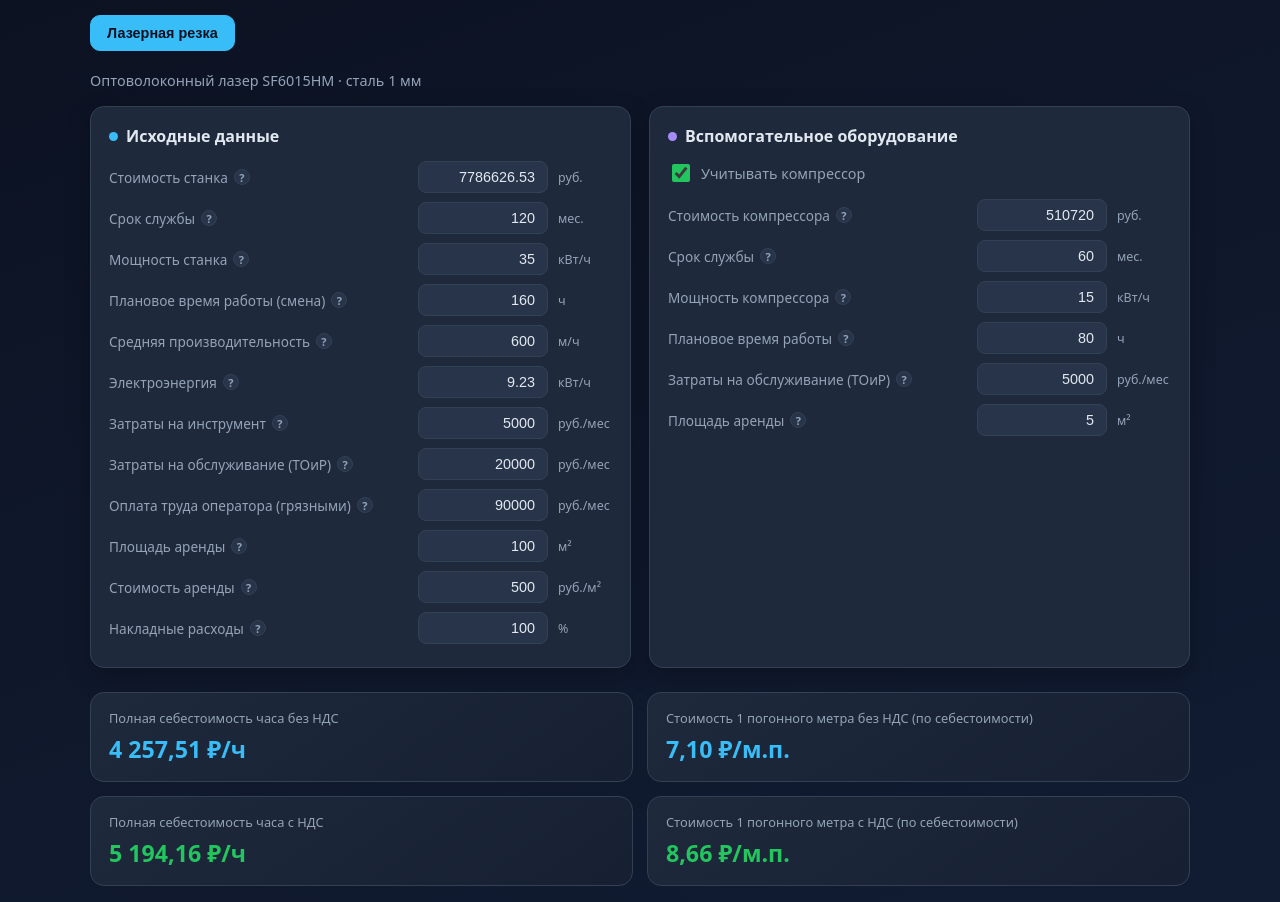
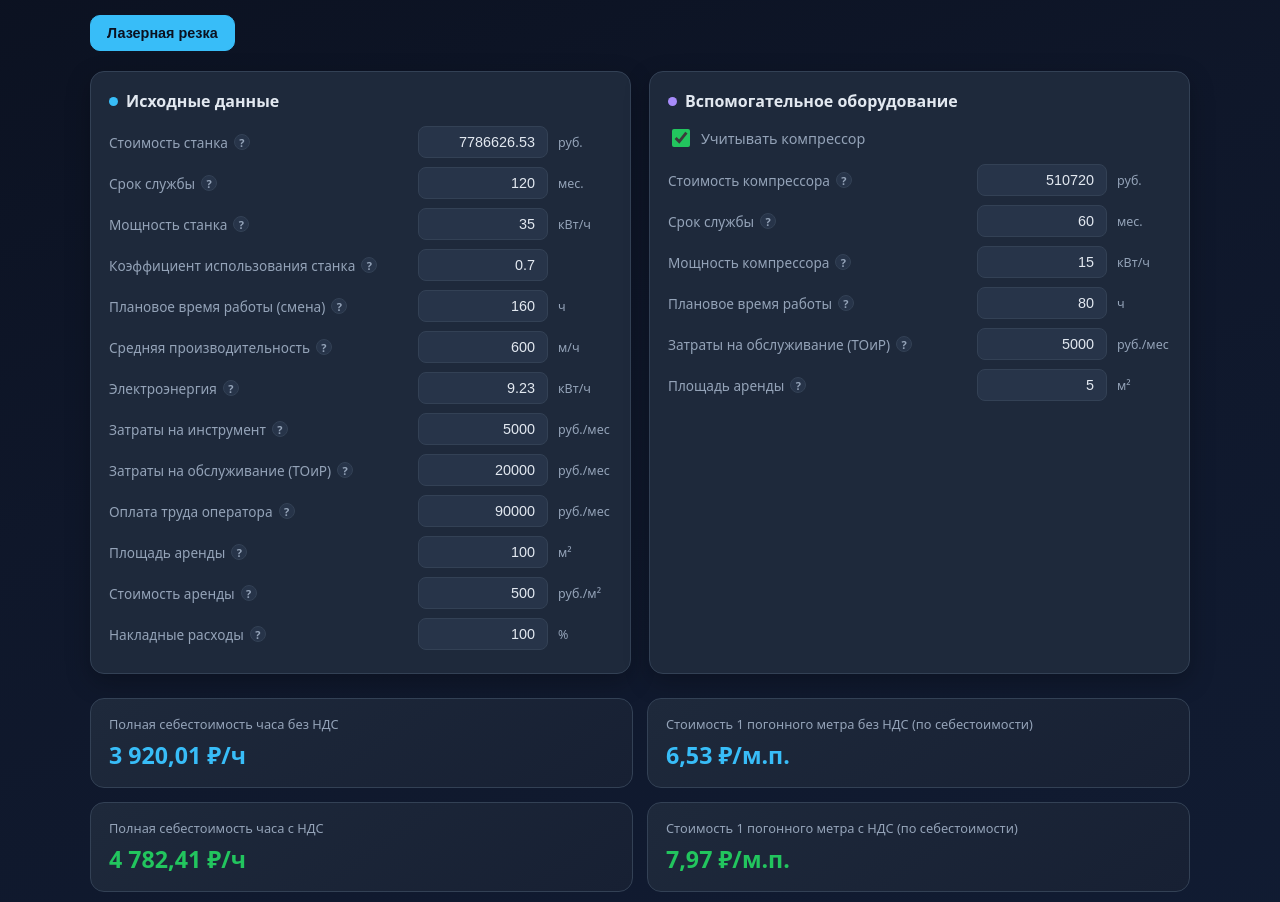
Before and after one commit to evgeny199112-netizen/Calculate-cost-price, a plain HTML site: page index.html in a window 1280 px wide. Shown: the part 83-985 px from the top of the page. Drawn offline with Linux system fonts and the light colour scheme.

Commit message:
Add files via upload

```diff
--- a/index.html
+++ b/index.html
@@ -3,7 +3,7 @@
 <head>
 <meta charset="UTF-8">
 <meta name="viewport" content="width=device-width, initial-scale=1.0">
-<title>Калькуляторы себестоимости</title>
+<title>Калькулятор себестоимости</title>
 <style>
   :root{
     --bg:#0f172a; --card:#1e293b; --card2:#273449; --text:#e2e8f0;
@@ -95,7 +95,7 @@
 </head>
 <body>
 <div class="wrap">
-  <h1>Калькуляторы себестоимости</h1>
+  <h1>Калькулятор себестоимости</h1>
   <div class="sub">Выберите процесс — данные, формулы и результаты переключатся</div>
 
   <div class="tabs" id="tabs"></div>
@@ -104,14 +104,13 @@
 
 <script>
 const VAT = 1.22;
-const DEMAND = 0.7;
 const SALARY_TAX = 1.3;
 const fmt = v => (isFinite(v) ? v : 0).toLocaleString('ru-RU',{minimumFractionDigits:2,maximumFractionDigits:2});
 
 const helpers = {
   perHour: (monthly, hours) => hours ? monthly/hours : 0,
   amort: (cost, life, hours) => (life && hours) ? cost/life/hours : 0,
-  energy: (power, tariff) => power * DEMAND * tariff,
+  energy: (power, usage, tariff) => power * usage * tariff,
   rent: (area, rate, hours) => hours ? area*rate/hours : 0,
 };
 
@@ -119,14 +118,13 @@ const helpers = {
 const laserConfig = {
   id: 'laser',
   title: 'Лазерная резка',
-  subtitle: 'Оптоволоконный лазер SF6015HM · сталь 1 мм',
   aux: {
     key: 'useAux',
     label: 'Учитывать компрессор',
     fields: [
       {key:'compCost',  label:'Стоимость компрессора',        unit:'руб.',    def:510720, hint:'Цена компрессора. Влияет на амортизацию и, через неё, на себестоимость часа.'},
       {key:'compLife',  label:'Срок службы',                  unit:'мес.',    def:60,     hint:'Нормативный срок службы компрессора в месяцах. Амортизация = стоимость / срок / время.'},
-      {key:'compPower', label:'Мощность компрессора',         unit:'кВт/ч',   def:15,     hint:'Потребляемая мощность. Электроэнергия = мощность × 0,7 (коэфф. спроса) × тариф.'},
+      {key:'compPower', label:'Мощность компрессора',         unit:'кВт/ч',   def:15,     hint:'Потребляемая мощность. Электроэнергия = мощность × коэффициент использования станка × тариф.'},
       {key:'compHours', label:'Плановое время работы',        unit:'ч',       def:80,     hint:'Плановое время работы в смену/месяц. Делитель для всех «за месяц».'},
       {key:'compMaint', label:'Затраты на обслуживание (ТОиР)',unit:'руб./мес',def:5000,   hint:'Ежемесячные расходы на обслуживание и ремонт компрессора.'},
       {key:'compArea',  label:'Площадь аренды',               unit:'м²',      def:5,      hint:'Площадь под компрессор. Аренда = площадь × ставка / плановое время.'},
@@ -135,13 +133,14 @@ const laserConfig = {
   main: [
     {key:'cost',    label:'Стоимость станка',              unit:'руб.',    def:7786626.53, hint:'Цена лазерного станка. Амортизация = стоимость / срок / плановое время.'},
     {key:'life',    label:'Срок службы',                   unit:'мес.',    def:120,         hint:'Нормативный срок службы станка в месяцах.'},
-    {key:'power',   label:'Мощность станка',               unit:'кВт/ч',   def:35,          hint:'Потребляемая мощность. Электроэнергия = мощность × 0,7 × тариф.'},
+    {key:'power',   label:'Мощность станка',               unit:'кВт/ч',   def:35,          hint:'Потребляемая мощность. Электроэнергия = мощность × коэффициент использования станка × тариф.'},
+    {key:'usage',   label:'Коэффициент использования станка', unit:'',      def:0.7,         hint:'Доля фактического использования от номинальной мощности (0…1). Влияет на расчёт электроэнергии.'},
     {key:'hours',   label:'Плановое время работы (смена)', unit:'ч',       def:160,         hint:'Плановое время работы в смену/месяц. Делитель для затрат «за месяц».'},
     {key:'prod',    label:'Средняя производительность',    unit:'м/ч',     def:600,         hint:'Сколько погонных метров реза в час. Стоимость метра = себестоимость часа / производительность.'},
     {key:'energy',  label:'Электроэнергия',                unit:'кВт/ч',   def:9.23,        hint:'Тариф на электроэнергию, руб. за кВт·ч.'},
     {key:'tool',    label:'Затраты на инструмент',         unit:'руб./мес',def:5000,        hint:'Ежемесячные расходы на расходники/инструмент (сопла, линзы и т.п.).'},
     {key:'maint',   label:'Затраты на обслуживание (ТОиР)',unit:'руб./мес',def:20000,       hint:'Ежемесячные расходы на ТО и ремонт станка.'},
-    {key:'salary',  label:'Оплата труда оператора (грязными)',unit:'руб./мес',def:90000,     hint:'Оклад «грязными». В расчёте умножается на 1,3 (страховые взносы 30%).'},
+    {key:'salary',  label:'Оплата труда оператора',        unit:'руб./мес',def:90000,       hint:'Оклад оператора за месяц. Не учитывает страховые взносы.'},
     {key:'area',    label:'Площадь аренды',                unit:'м²',      def:100,         hint:'Площадь под станок. Аренда = площадь × ставка / плановое время.'},
     {key:'rent',    label:'Стоимость аренды',              unit:'руб./м²', def:500,         hint:'Ставка аренды за м² в месяц.'},
     {key:'overhead',label:'Накладные расходы',             unit:'%',       def:100,         hint:'Процент от прямых затрат. 100% = накладные равны прямым.'},
@@ -151,17 +150,17 @@ const laserConfig = {
     let auxDirect=0, auxNoVat=0;
     if (v.useAux){
       const dep = h.amort(v.compCost, v.compLife, v.compHours);
-      const en  = h.energy(v.compPower, v.energy);
+      const en  = h.energy(v.compPower, v.usage, v.energy);
       const mt  = h.perHour(v.compMaint, v.compHours);
       const rt  = h.rent(v.compArea, v.rent, v.compHours);
       auxDirect = dep+en+mt+rt;
       auxNoVat  = auxDirect * (1 + v.overhead/100);
     }
     const dep = h.amort(v.cost, v.life, v.hours);
-    const en  = h.energy(v.power, v.energy);
+    const en  = h.energy(v.power, v.usage, v.energy);
     const tl  = h.perHour(v.tool, v.hours);
     const mt  = h.perHour(v.maint, v.hours);
-    const sal = h.perHour(v.salary*SALARY_TAX, v.hours);
+    const sal = h.perHour(v.salary, v.hours);
     const rt  = h.rent(v.area, v.rent, v.hours);
     const direct = dep+en+tl+mt+sal+rt;
     const overhead = direct * (v.overhead/100);
@@ -177,15 +176,15 @@ const laserConfig = {
         {label:'Стоимость 1 погонного метра с НДС (по себестоимости)', value:meterVat, unit:'₽/м.п.', green:true},
       ],
       auxRows:[
-        ['Амортизация', dep],['Электроэнергия (0,7)', en],['Обслуживание (ТОиР)', mt],
+        ['Амортизация', dep],['Электроэнергия (коэфф. использования)', en],['Обслуживание (ТОиР)', mt],
         ['Аренда помещения', rt],['Итого прямые', auxDirect, 'total'],
         ['Накладные расходы', auxDirect*v.overhead/100],
         ['Себестоимость часа без НДС', auxNoVat, 'total'],
         ['Себестоимость часа с НДС', auxNoVat*VAT, 'total'],
       ],
       mainRows:[
-        ['Амортизация', dep],['Электроэнергия (0,7)', en],['Инструмент', tl],
-        ['Обслуживание (ТОиР)', mt],['Оплата труда (×1,3)', sal],['Аренда помещения', rt],
+        ['Амортизация', dep],['Электроэнергия (коэфф. использования)', en],['Инструмент', tl],
+        ['Обслуживание (ТОиР)', mt],['Оплата труда', sal],['Аренда помещения', rt],
         ['Итого прямые', direct, 'total'],['Накладные расходы', overhead],
         ['Себестоимость часа без НДС (с компрессором)', totalNoVat, 'total'],
         ['Стоимость 1 п.м. без НДС', meterNoVat, 'total'],
@@ -215,7 +214,6 @@ function renderApp(){
   const cfg = current;
   const app = document.getElementById('app');
   app.innerHTML = `
-    <div class="sub" style="margin-bottom:16px">${cfg.subtitle}</div>
     <div class="grid">
       <div class="card">
         <h2><span class="dot"></span>Исходные данные</h2>
@@ -238,9 +236,9 @@ function renderApp(){
       <summary>Подробнее — разбивка затрат</summary>
       <div class="details-body" id="detailsBody"></div>
       <div class="hint" style="padding:0 18px 18px">
-        Амортизация = стоимость / срок / время; электроэнергия = мощность × 0,7 × тариф;
+        Амортизация = стоимость / срок / время; электроэнергия = мощность × коэффициент использования станка × тариф;
         ТОиР = затраты / время; аренда = площадь × ставка / время; накладные = % от прямых;
-        оплата труда = оклад × 1,3 / время; НДС = 22%.
+        оплата труда = оклад / время; НДС = 22%.
       </div>
     </details>
   `;
@@ -272,22 +270,19 @@ function makeRow(f, cfgId){
   if (f.hint){
     const help = document.createElement('span');
     help.className = 'help';
-    help.tabIndex = 0;                 // фокус с клавиатуры
+    help.tabIndex = 0;
     help.setAttribute('role','button');
     help.setAttribute('aria-label','Пояснение: ' + f.label);
     help.innerHTML = `?<span class="tip" role="tooltip">${f.hint}</span>`;
-    // показ по наведению/фокусу
     const show = () => help.classList.add('show');
     const hide = () => help.classList.remove('show');
     help.addEventListener('mouseenter', show);
     help.addEventListener('mouseleave', hide);
     help.addEventListener('focus', show);
     help.addEventListener('blur', hide);
-    // для тач-устройств: клик переключает
     help.addEventListener('click', e => {
       e.preventDefault();
       const isOpen = help.classList.contains('show');
-      // закрываем все остальные
       document.querySelectorAll('.help.show').forEach(el => el.classList.remove('show'));
       if (!isOpen) help.classList.add('show');
     });
@@ -352,7 +347,6 @@ function recalc(){
 
 function renderAll(){ renderTabs(); renderApp(); }
 
-// клик вне иконок — закрыть тултипы
 document.addEventListener('click', e => {
   if (!e.target.closest('.help')){
     document.querySelectorAll('.help.show').forEach(el => el.classList.remove('show'));
```
